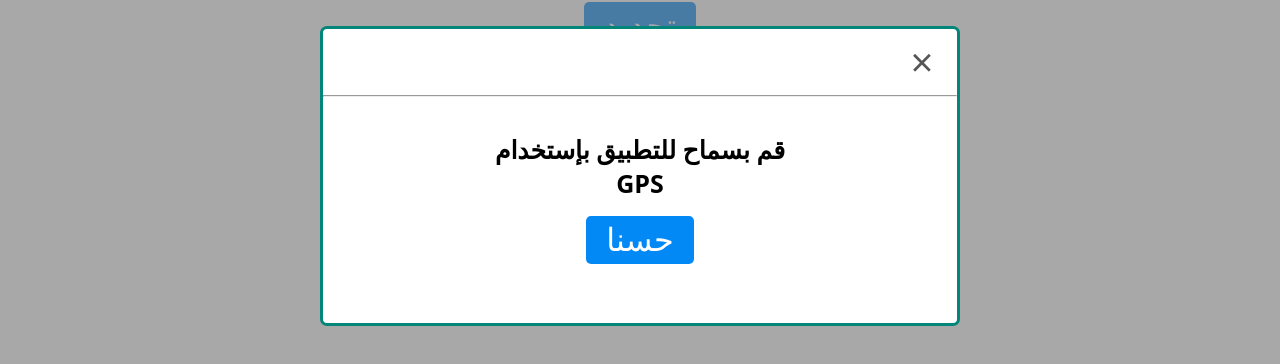
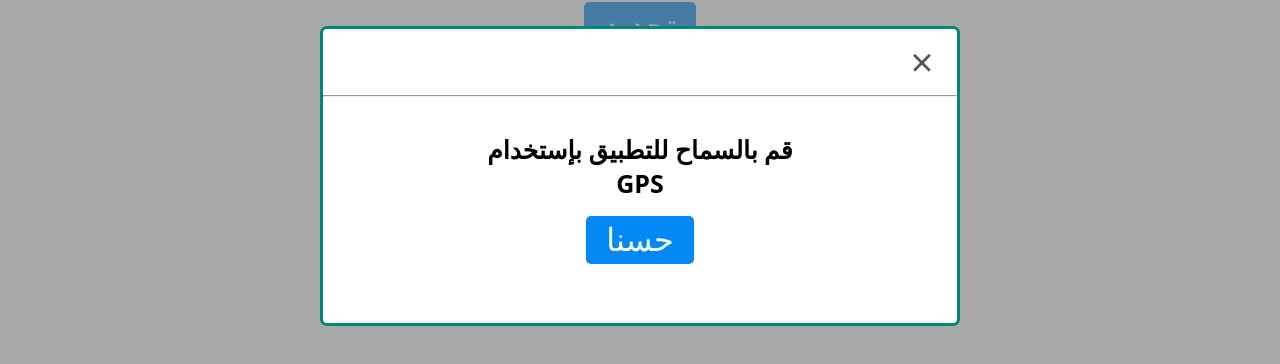
Before and after one commit to Mylocationn/Mylocationn.github.io, a plain HTML site: page index.html in a window 1280 px wide. Both pictures are taken after a click on the button "تحديد". Shown: the part 224-588 px from the top of the page. Drawn offline with Linux system fonts and the light colour scheme.

Commit message:
Update index.html al

```diff
--- a/index.html
+++ b/index.html
@@ -184,7 +184,7 @@ display :none
 
              <hr style="margin-top:8.2vh">
 
-             <div id="autoris" class="hidjs">قم بسماح للتطبيق بإستخدام <br>GPS <br>
+             <div id="autoris" class="hidjs">قم بالسماح للتطبيق بإستخدام <br>GPS <br>
                <button id="okautoris" onclick="getLocation()" class="okbtn nofcs">حسنا
                  </button>
               </div>
```
